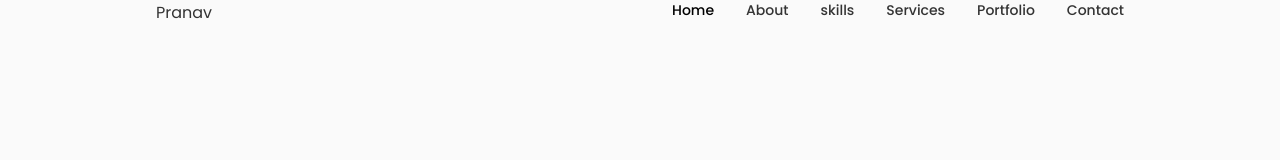
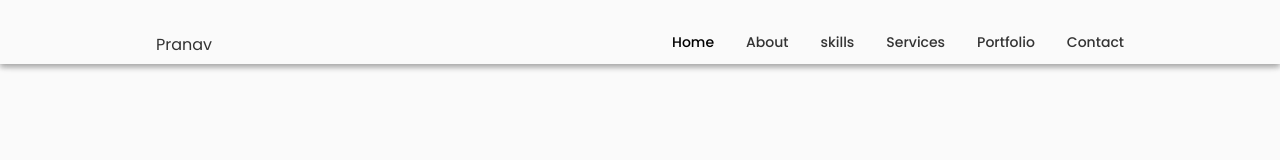
Before and after one commit to ShuklaPranav007/Portfolio, a React app in the folder portfolio/: page / in a window 1280 px wide. Shown: the top 160 px of the page. Built offline with nearby package versions, Linux system fonts and the light colour scheme; the HTML template or start-up script is replaced by a standard one.

Commit message:
hader fix

```diff
--- a/portfolio/src/components/header/header.css
+++ b/portfolio/src/components/header/header.css
@@ -1,3 +1,9 @@
+header{
+  height: 5%;
+  padding:2rem 0;
+  background-color: aliceblue;
+  box-shadow: rgba(0, 0, 0, 0.16) 0px 3px 6px, rgba(0, 0, 0, 0.23) 0px 3px 6px;
+}
 .header {
   width: 100%;
   position: fixed;
```
